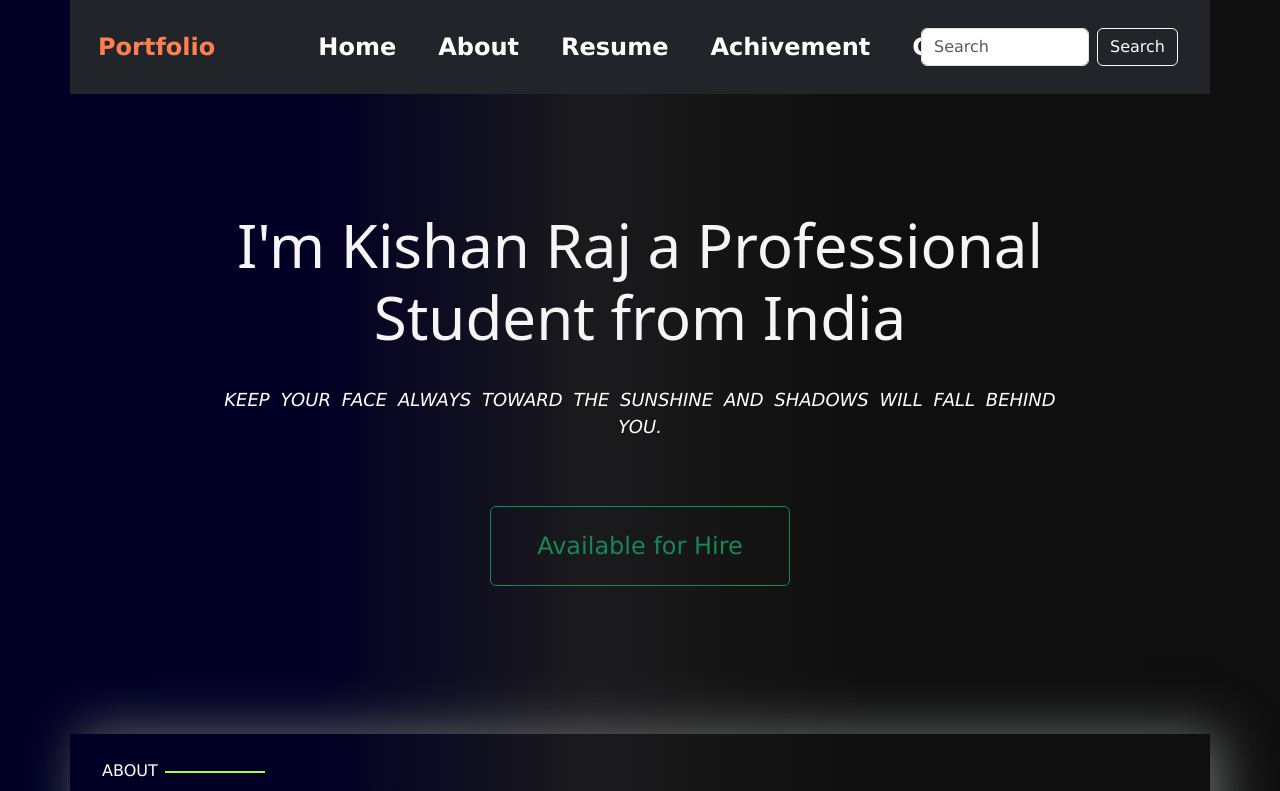
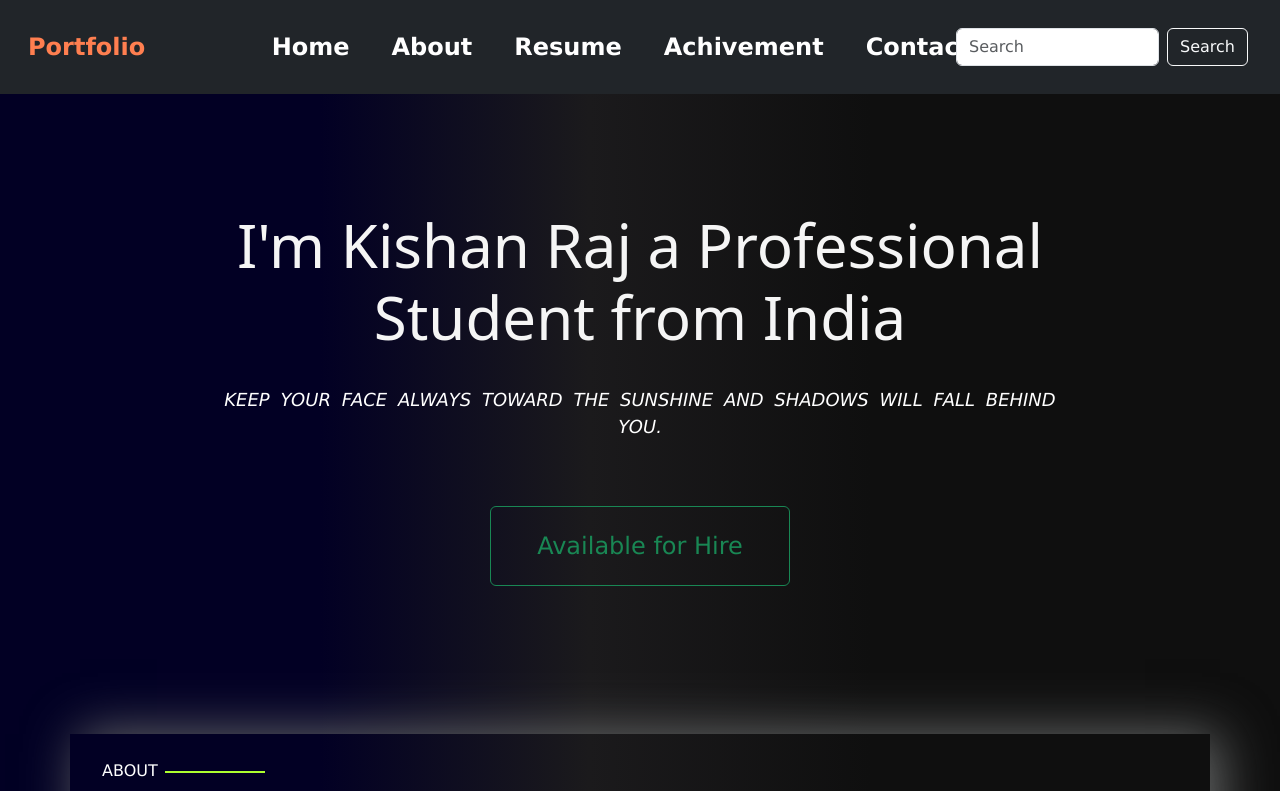
Before and after one commit to nist-kishan/MyPortfolio, a plain HTML site: page index.html in a window 1280 px wide. Shown: the top 791 px of the page. Drawn offline with nearby package versions, Linux system fonts and the light colour scheme; a web font is replaced by a local one.

Commit message:
name Updated

```diff
--- a/index.html
+++ b/index.html
@@ -16,13 +16,13 @@
 
 <body>
   <header>
-    <div class="container">
+    <div class="container-fluid">
       <div class="row">
         <nav class="navbar navbar-dark bg-dark p-2">
           <div class="col col-xl-1 col-md-12 col-sm-12 logo">
             <a href="./portfolio.html">Portfolio</a>
           </div>
-          <div class="col col-xl-6 col-md-12 d-flex MenuItems">
+          <div class="col col-xl-6 col-md-12 col-sm-12 d-flex MenuItems">
             <ul class="d-flex menuitems"></ul>
             <li class="col p-3"><a href="#home">Home</a></li>
             <li class="col p-3"><a href="#about">About</a></li>
```
